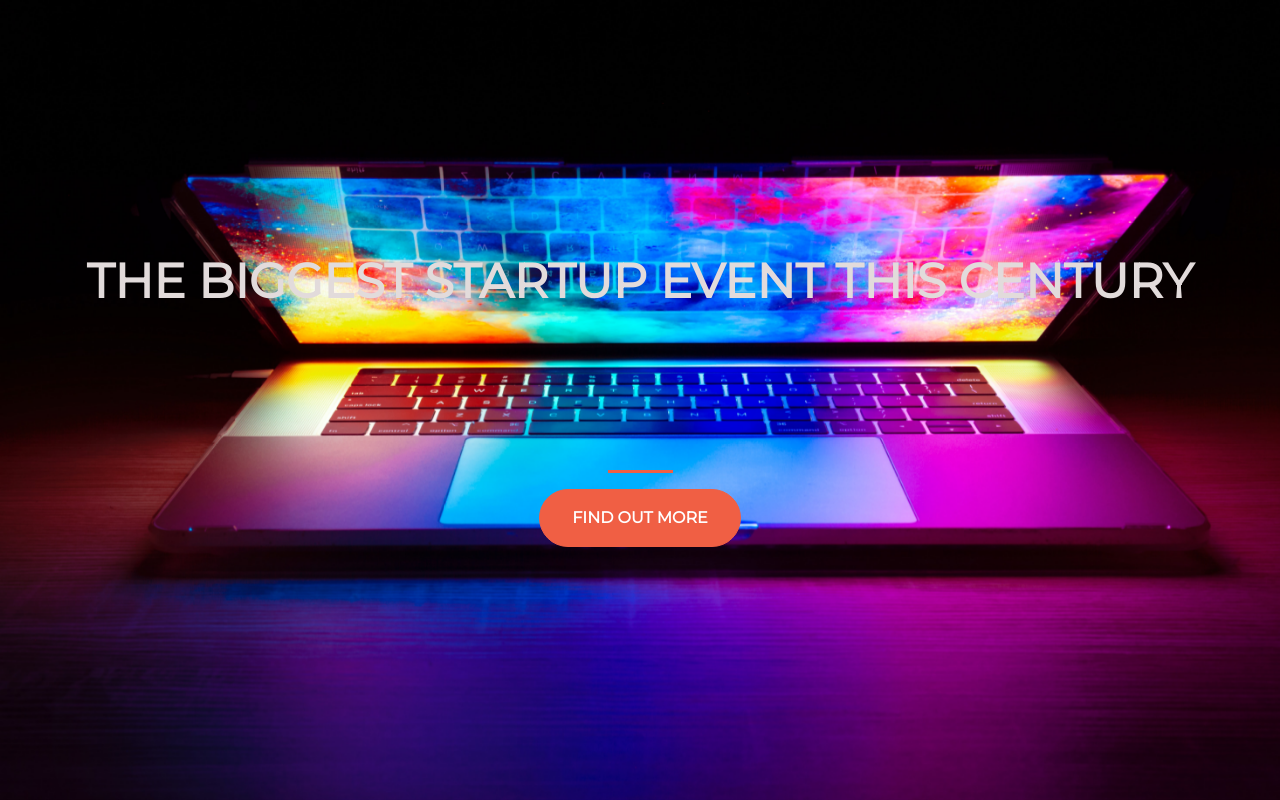
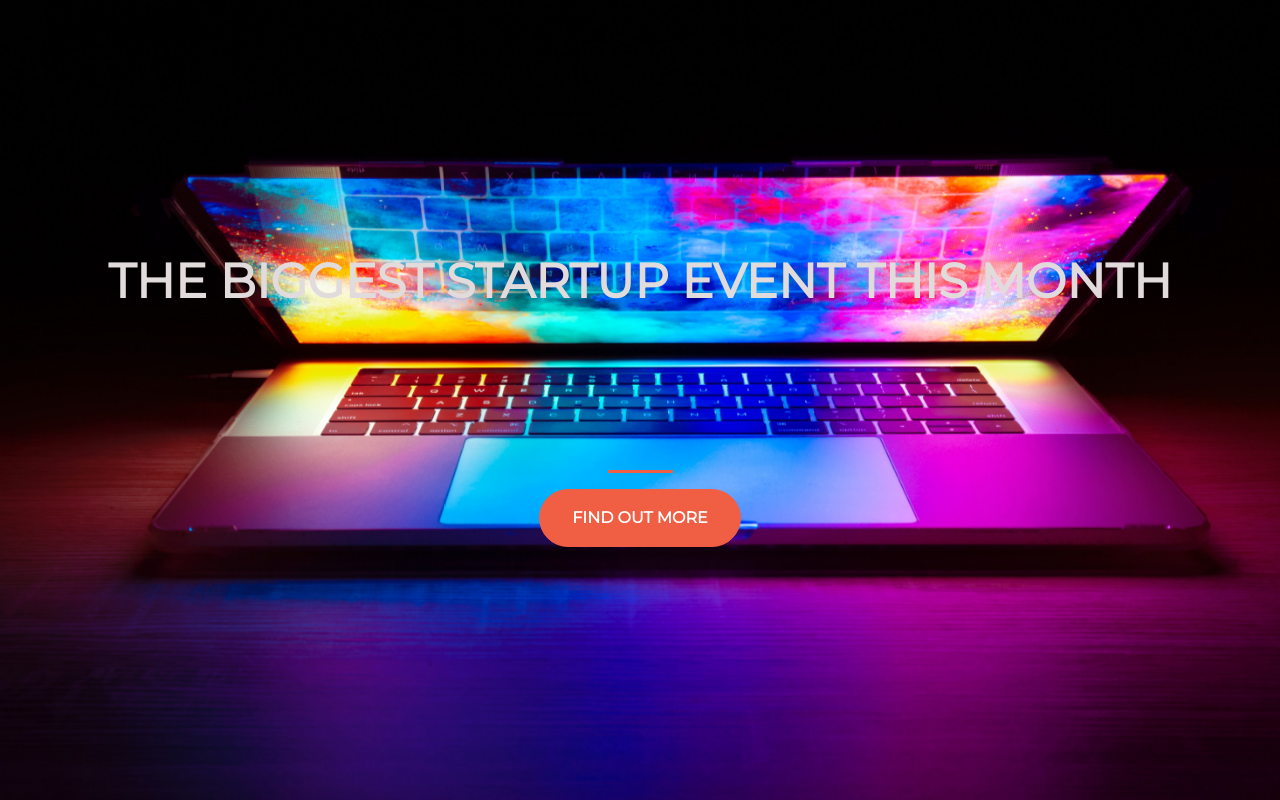
Before and after one commit to leviyorbach2/mat152_desk, a plain HTML site: page index.html in a window 1280 px wide. Drawn offline with nearby package versions, Linux system fonts and the light colour scheme.

Commit message:
changed century to month

```diff
--- a/index.html
+++ b/index.html
@@ -20,7 +20,7 @@
     <div class="container d-flex align-items-center h-100">
       <div class="row">
       <header class="text-center col-12">
-        <h1 class="text-uppercase"> <strong>The Biggest Startup Event this century</strong></h1>
+        <h1 class="text-uppercase"> <strong>The Biggest Startup Event this month</strong></h1>
       </header>
       <div class="buffer col-12"></div>
       <section class="text-center col-12">
```
